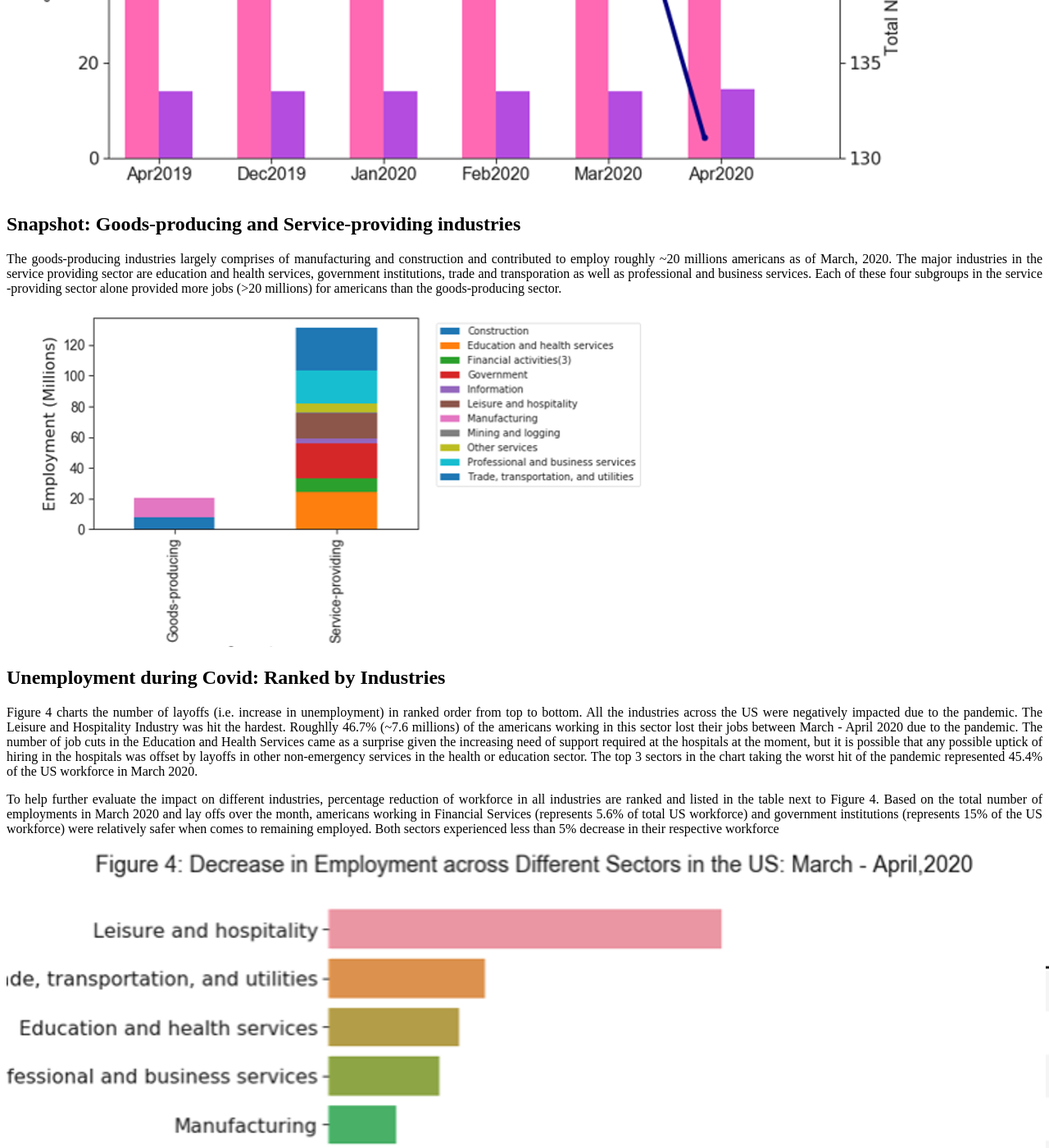
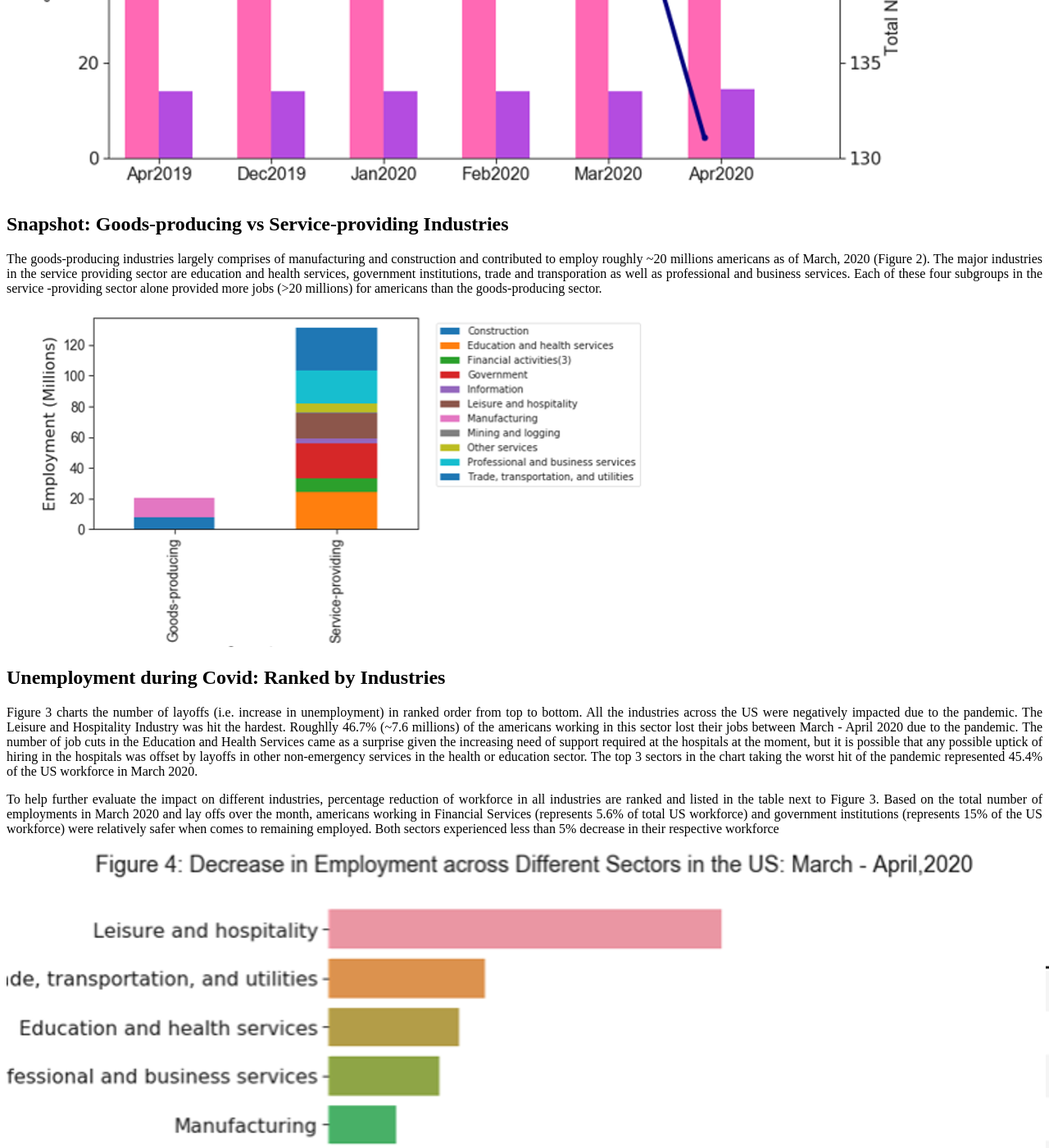
Before and after one commit to shamafarabi/shama.github.io, a Jekyll site: the page built from _posts/2020-5-30-Unemployment.md, in a window 1280 px wide and 1400 px high, scrolled down 1017 px. Shown: the whole window at 82% size. Built offline with Jekyll 4.4.1, drawn with Linux system fonts in a browser that asks for light colours; nearby versions of some CDN libraries; some of the changed text lies outside the part shown.

Commit message:
Update 2020-5-30-Unemployment.md

```diff
--- a/_posts/2020-5-30-Unemployment.md
+++ b/_posts/2020-5-30-Unemployment.md
@@ -15,22 +15,24 @@ Below are the takeaways from it:
 
 # US Workforce: Trends and Distribution from 2019-2020
 
-The total nonfarm (i.e. all employees except farm workers, private household employees, or non-profit organization employees) employees in the US can be grouped into to two major categories or super-sectors - Goods-producing industries and Service-providing industries. The barplot in the figure below shows the distribution the US workforce in these two supersectors over the years while the line plot represents the total employment over the year. As of April 2019, around 86% of the US workforce are employed in the service providing industries whereas the reamining 14% are employed in the goods-producing industries. The chart shows that while roughly 20.53 millions lost their jobs only during the pandemic (i.e., March 2020 - April 2020), their distribution in these two super sectors remained the steady over the year and during this pandemic.
+The total nonfarm (i.e. all employees except farm workers, private household employees, or non-profit organization employees) employees in the US can be grouped into to two major categories or super-sectors - Goods-producing industries and Service-providing industries. The barplot below (Figure 1) shows the distribution the US workforce in these two supersectors over the years while the line plot represents the total employment over the year. As of April 2019, around 86% of the US workforce are employed in the service providing industries whereas the reamining 14% are employed in the goods-producing industries. The chart shows that while roughly 20.53 millions lost their jobs only during the pandemic (i.e., March 2020 - April 2020), their distribution in these two super sectors remained the steady over the year and during this pandemic.
 
 <img src="/assets/Unemployment/US_Workforce_Trends.png">
 
 
-# Snapshot: Goods-producing and Service-providing industries
+# Snapshot: Goods-producing vs Service-providing Industries
 
-The goods-producing industries largely comprises of manufacturing and construction and contributed to employ roughly ~20 millions americans as of March, 2020. The major industries in the service providing sector are education and health services, government institutions, trade and transporation as well as professional and business services. Each of these four subgroups in the service -providing sector alone provided more jobs (>20 millions) for americans than the goods-producing sector.
+The goods-producing industries largely comprises of manufacturing and construction and contributed to employ roughly ~20 millions americans as of March, 2020 (Figure 2). The major industries in the service providing sector are education and health services, government institutions, trade and transporation as well as professional and business services. Each of these four subgroups in the service -providing sector alone provided more jobs (>20 millions) for americans than the goods-producing sector.
 
 
 <img src="/assets/Unemployment/unemployment_by_sector.png">
 
 
 # Unemployment during Covid: Ranked by Industries
-Figure 4 charts the number of layoffs (i.e. increase in unemployment) in ranked order from top to bottom. All the industries across the US were negatively impacted due to the pandemic. The Leisure and Hospitality Industry was hit the hardest. Roughlly 46.7% (~7.6 millions) of the americans working in this sector lost their jobs between March - April 2020 due to the pandemic. The number of job cuts in the Education and Health Services came as a surprise given the increasing need of support required at the hospitals at the moment, but it is possible that any possible uptick of hiring in the hospitals was offset by layoffs in other non-emergency services in the health or education sector. The top 3 sectors in the chart taking the worst hit of the pandemic represented 45.4% of the US workforce in March 2020.
+Figure 3 charts the number of layoffs (i.e. increase in unemployment) in ranked order from top to bottom. All the industries across the US were negatively impacted due to the pandemic. The Leisure and Hospitality Industry was hit the hardest. Roughlly 46.7% (~7.6 millions) of the americans working in this sector lost their jobs between March - April 2020 due to the pandemic. The number of job cuts in the Education and Health Services came as a surprise given the increasing need of support required at the hospitals at the moment, but it is possible that any possible uptick of hiring in the hospitals was offset by layoffs in other non-emergency services in the health or education sector. The top 3 sectors in the chart taking the worst hit of the pandemic represented 45.4% of the US workforce in March 2020.
 
-To help further evaluate the impact on different industries, percentage reduction of workforce in all industries are ranked and listed in the table next to Figure 4.   Based on the total number of employments in March 2020 and lay offs over the month, americans working in Financial Services (represents 5.6% of total US workforce) and government institutions (represents 15% of the US workforce) were relatively safer when comes to remaining employed. Both sectors experienced less than 5% decrease in their respective workforce
+To help further evaluate the impact on different industries, percentage reduction of workforce in all industries are ranked and listed in the table next to Figure 3.   Based on the total number of employments in March 2020 and lay offs over the month, americans working in Financial Services (represents 5.6% of total US workforce) and government institutions (represents 15% of the US workforce) were relatively safer when comes to remaining employed. Both sectors experienced less than 5% decrease in their respective workforce
 
 <img src="/assets/Unemployment/unemployment_by_sectors.png">
+
+# Unemployment during Covid: Ranked by Industries
```
